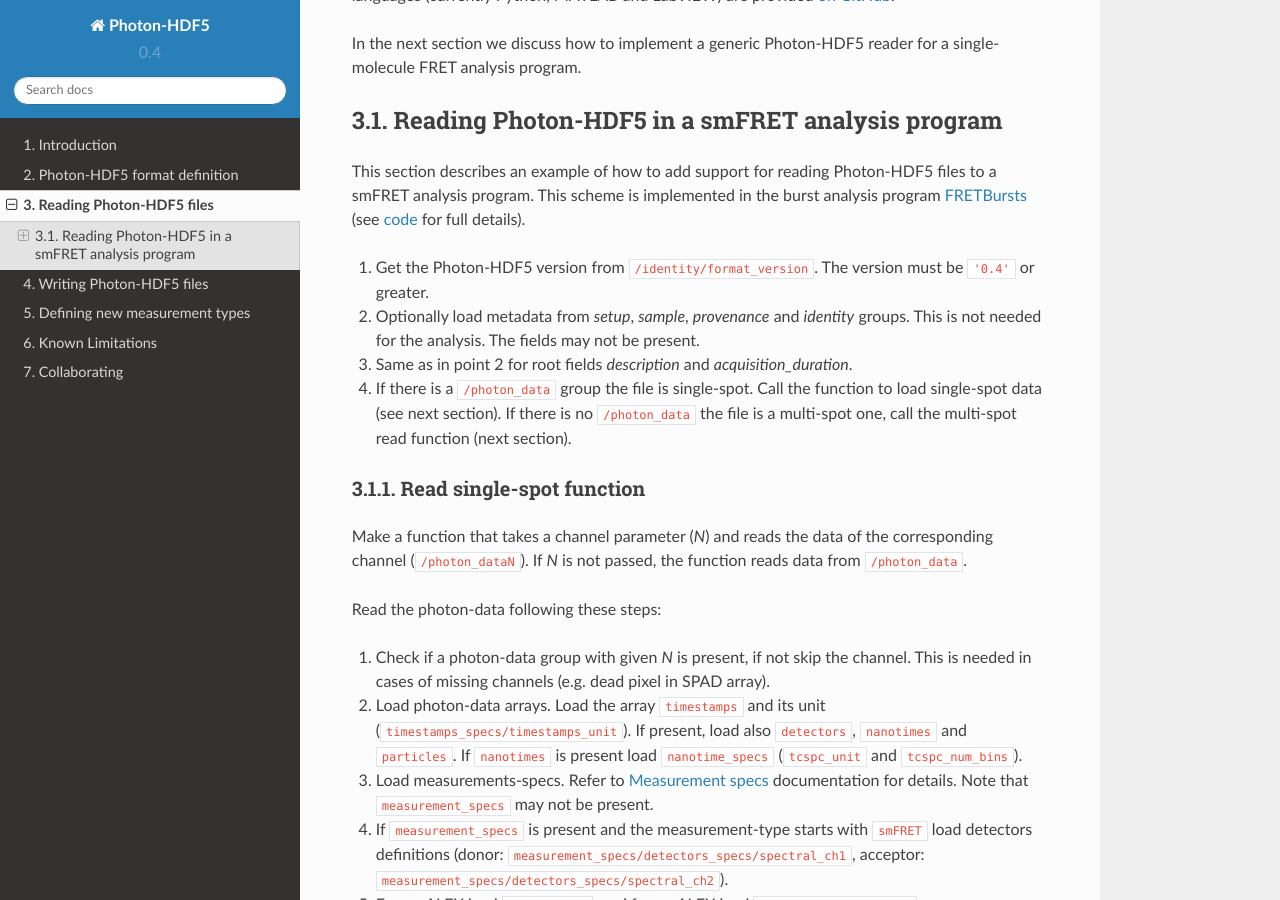
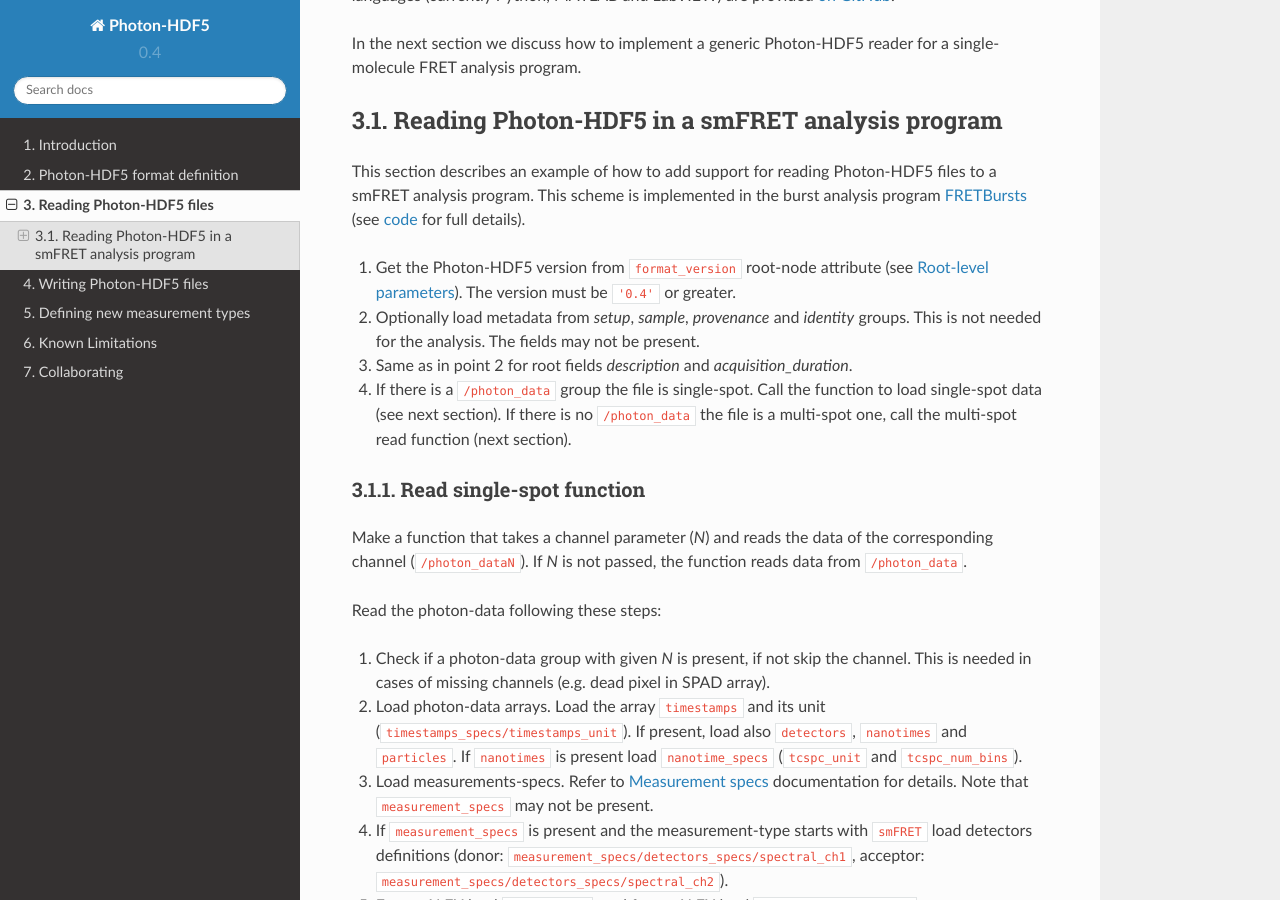
Before and after one commit to Photon-HDF5/photon-hdf5, a Sphinx documentation site: the page built from docs/reading.rst, in a window 1280 px wide and 900 px high, scrolled down 536 px. Built offline with Sphinx 7.4.7 and the Read the Docs theme 2.0.0, drawn with Linux system fonts in a browser that asks for light colours.

Commit message:
Clarification on root-node attributes

```diff
--- a/docs/phdata.rst
+++ b/docs/phdata.rst
@@ -47,6 +47,8 @@ A brief description of these 3 metadata groups follows:
   Description of the measured sample.
 
 
+.. _root_params:
+
 Root-level parameters
 ---------------------
 
--- a/docs/reading.rst
+++ b/docs/reading.rst
@@ -42,8 +42,8 @@ This scheme is implemented in the burst analysis program
  Read Photon-HDF5 files
  ''''''''''''''''''''''
 
-1. Get the Photon-HDF5 version from ``/identity/format_version``.
-   The version must be ``'0.4'`` or greater.
+1. Get the Photon-HDF5 version from ``format_version`` root-node attribute
+   (see :ref:`root_params`). The version must be ``'0.4'`` or greater.
 
 2. Optionally load metadata from `setup`, `sample`, `provenance` and `identity`
    groups. This is not needed for the analysis. The fields may not be present.
```
Also changed, not shown: other parts of docs/phdata.rst (+2 -2 lines).
